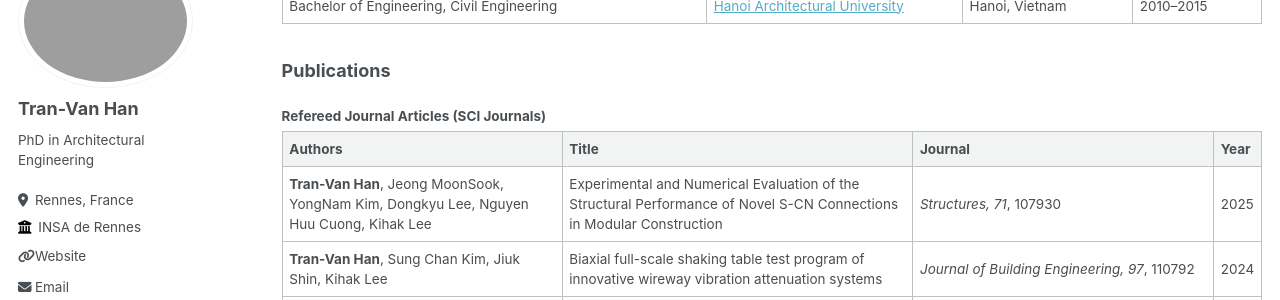
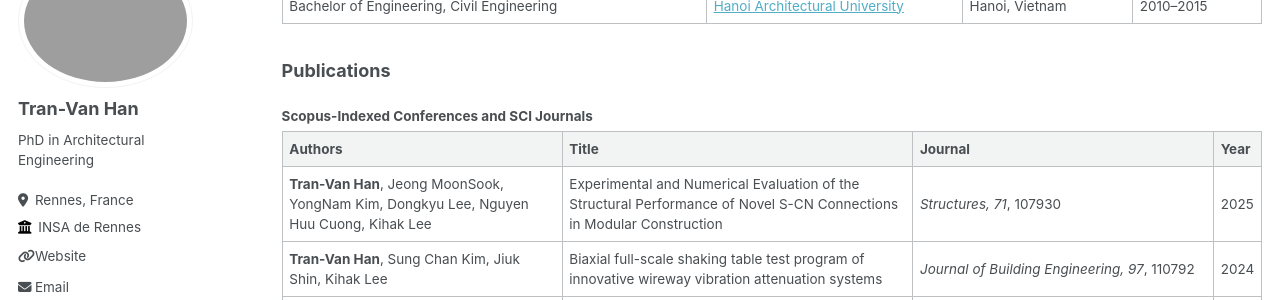
Before and after one commit to tranhan1405/tranhan1405.github.io, a Jekyll site: the page built from _pages/cv.md, in a window 1280 px wide and 900 px high, scrolled down 732 px. Shown: the part 152-452 px from the top of the window. Built offline with Jekyll 4.4.1, drawn with Linux system fonts in a browser that asks for light colours; some web fonts are replaced.

Commit message:
Update cv.md

```diff
--- a/_pages/cv.md
+++ b/_pages/cv.md
@@ -36,7 +36,7 @@ redirect_from:
 
 
 ### Publications
-#### Refereed Journal Articles (SCI Journals)
+#### Scopus-Indexed Conferences and SCI Journals
 
 
 | Authors                    | Title                                                                                     | Journal                                | Year |
```
